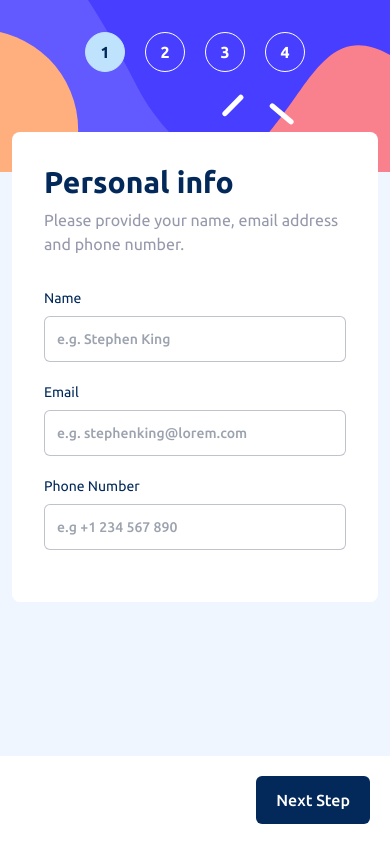
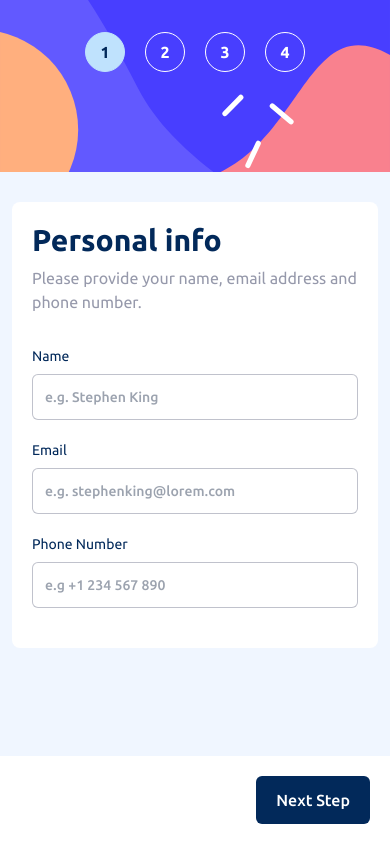
Before and after one commit to mdeme01/svelte-multi-step-form, a SvelteKit app: page / in a window 390 px wide. Built offline with nearby package versions, Linux system fonts and the light colour scheme.

Commit message:
fix: styling

```diff
--- a/src/app.css
+++ b/src/app.css
@@ -6,18 +6,19 @@
 
 body {
 	@apply grid bg-msf-magnolia font-msf-font-family text-msf-font-size font-msf-font-regular md:place-content-center;
-	height: 100vh;
 }
 
 main {
-	@apply grid gap-5 md:gap-28 md:rounded-md md:bg-msf-white md:pb-3 md:pl-3 md:pr-20 md:pt-3;
+	@apply grid gap-5 md:mt-[100px] md:gap-28 md:rounded-md md:bg-msf-white md:pb-3 md:pl-3 md:pr-20 md:pt-3;
 
+	height: 100vh;
 	grid-template:
 		'sidebar' 0.1fr
 		'form' 1fr
 		/ 1fr;
 
 	@media screen and (min-width: 920px) {
+		height: auto;
 		grid-template:
 			'sidebar form' 1fr
 			/ 274px minmax(440px, 1fr);
@@ -45,16 +46,16 @@ label {
 }
 
 .form-step {
-	@apply rounded-md md:relative md:max-w-[440px] md:bg-msf-white md:pt-8;
+	@apply self-end rounded-md md:relative md:max-w-[440px] md:self-auto md:bg-msf-white md:pt-8;
 	grid-area: form;
 }
 
 .form-content {
-	@apply relative bottom-[4.5rem] m-3 rounded-lg bg-msf-white p-8 md:static md:m-0 md:max-w-[440px] md:rounded-none md:p-0;
+	@apply relative bottom-24 m-3 rounded-lg bg-msf-white p-5 md:static md:m-0 md:max-w-[440px] md:rounded-none md:p-0;
 }
 
 .form-button-wrapper {
-	@apply absolute bottom-0 flex w-full bg-msf-white p-5 md:bottom-5 md:p-0;
+	@apply flex w-full bg-msf-white p-5 md:absolute md:bottom-5 md:p-0;
 }
 
 .form-button {
```
